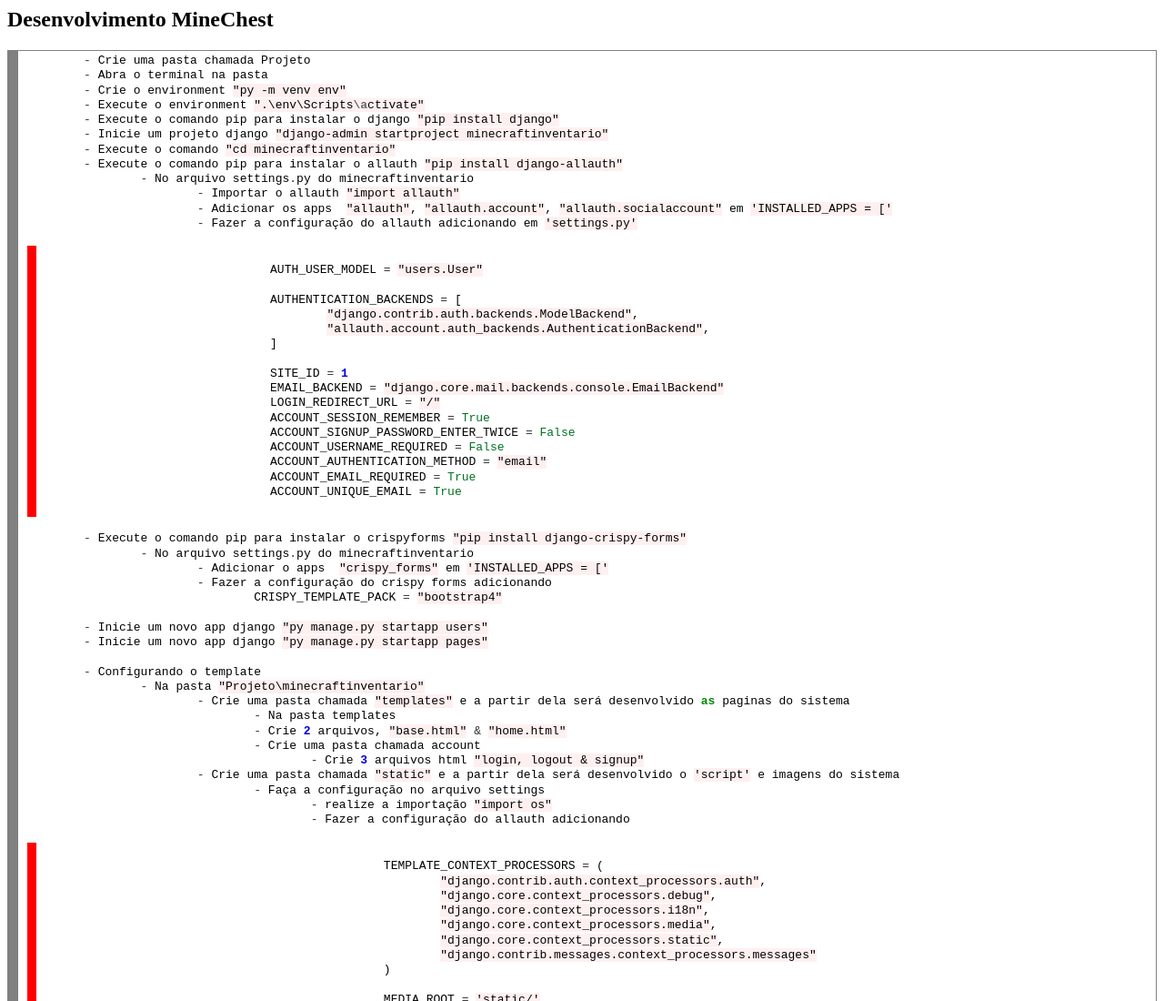
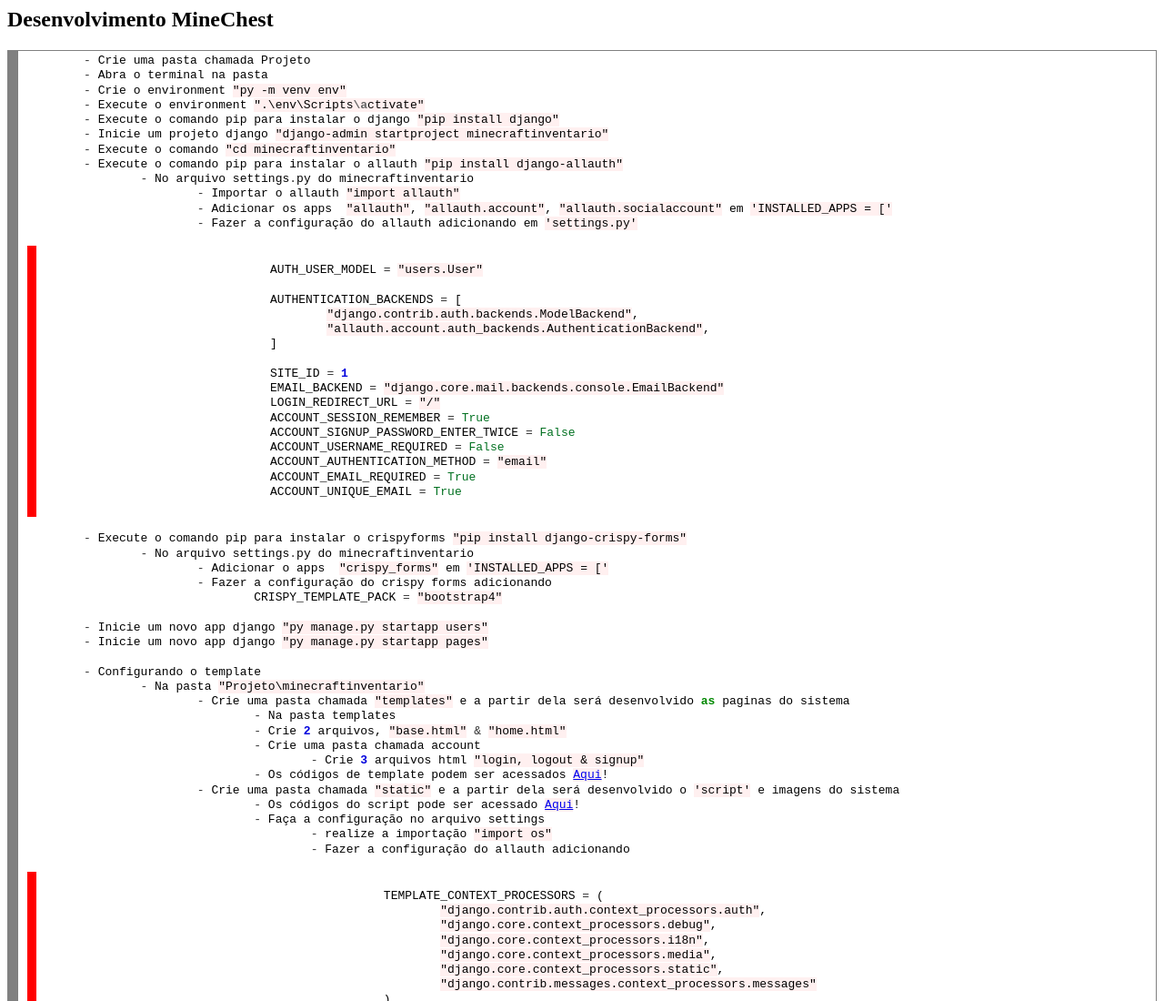
Before and after one commit to Zyhux/MinecraftInventario, a plain HTML site: page TutorialMinechest.html in a window 1280 px wide. Shown: the top 1100 px of the page at 91% size. Drawn offline with Linux system fonts and the light colour scheme.

Commit message:
Update TutorialMinechest.html

```diff
--- a/TutorialMinechest.html
+++ b/TutorialMinechest.html
@@ -52,7 +52,9 @@
 				<span style="color: #333333">-</span> Crie <span style="color: #0000DD; font-weight: bold">2</span> arquivos, <span style="background-color: #fff0f0">&quot;base.html&quot;</span> <span style="color: #333333">&amp;</span> <span style="background-color: #fff0f0">&quot;home.html&quot;</span>
 				<span style="color: #333333">-</span> Crie uma pasta chamada account
 					<span style="color: #333333">-</span> Crie <span style="color: #0000DD; font-weight: bold">3</span> arquivos html <span style="background-color: #fff0f0">&quot;login, logout &amp; signup&quot;</span>
+				<span style="color: #333333">-</span> Os có</span>digos de template podem ser acessados <span style="background-color: #fff0f0"><a href="https://github.com/AlexandroLuis/MinecraftInventory/tree/main/minecraftinventario/templates">Aqui</a></span>!</span>
 			<span style="color: #333333">-</span> Crie uma pasta chamada <span style="background-color: #fff0f0">&quot;static&quot;</span> e a partir dela será</span> desenvolvido o <span style="background-color: #fff0f0">&#39;script&#39;</span> e imagens do sistema
+				<span style="color: #333333">-</span> Os có</span>digos do script pode ser acessado <span style="background-color: #fff0f0"><a href="https://github.com/AlexandroLuis/MinecraftInventory/tree/main/minecraftinventario/static">Aqui</a></span>!</span>
 				<span style="color: #333333">-</span> Faç</span>a a configuraçã</span>o no arquivo settings
 					<span style="color: #333333">-</span> realize a importaçã</span>o <span style="background-color: #fff0f0">&quot;import os&quot;</span>
 					<span style="color: #333333">-</span> Fazer a configuraçã</span>o do allauth adicionando
```
